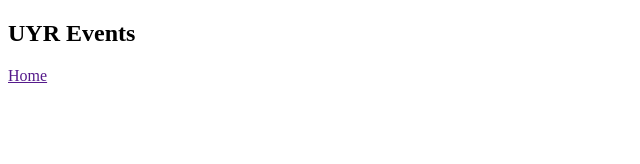
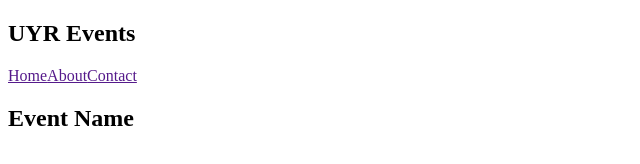
Before and after one commit to jake-1242/event-website, a plain HTML site: page index.html in a window 1280 px wide. Shown: the whole page, without its empty margins (0-640 px from the left). Drawn offline with Linux system fonts and the light colour scheme.

Commit message:
Update index.html

```diff
--- a/index.html
+++ b/index.html
@@ -6,7 +6,19 @@
   <title>Document</title>
 </head>
 <body>
-<nav><h1>UYR Events</h1><a href="">Home</a><a href=""></a><a href=""></a></nav>
+<nav><h1>UYR Events</h1><a href="">Home</a><a href="">About</a><a href=""></a><a href="">Contact</a></nav>
+
+<main>
+
+  <div id="event-card">
+
+    <h2>Event Name</h2>
+
+
+
+  </div>
+
+</main>
 
 
 
```
